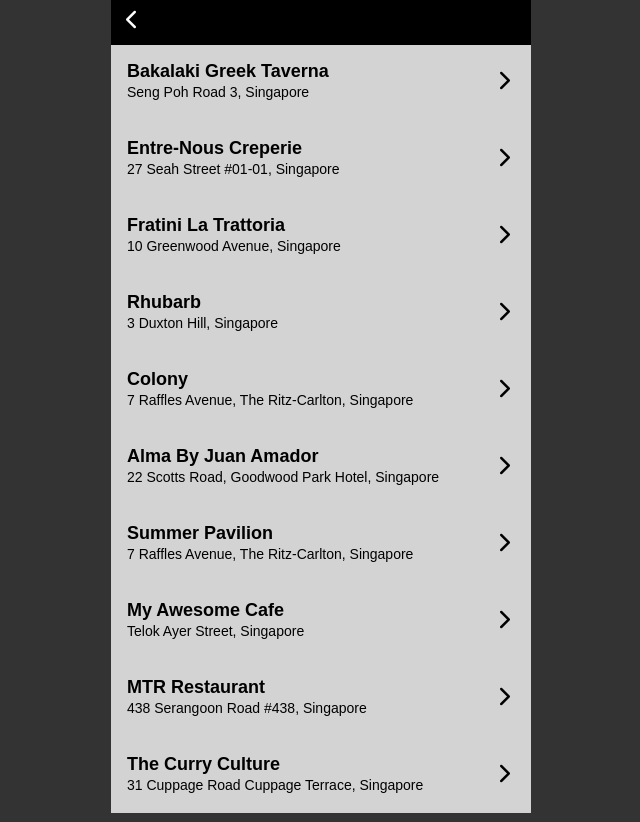
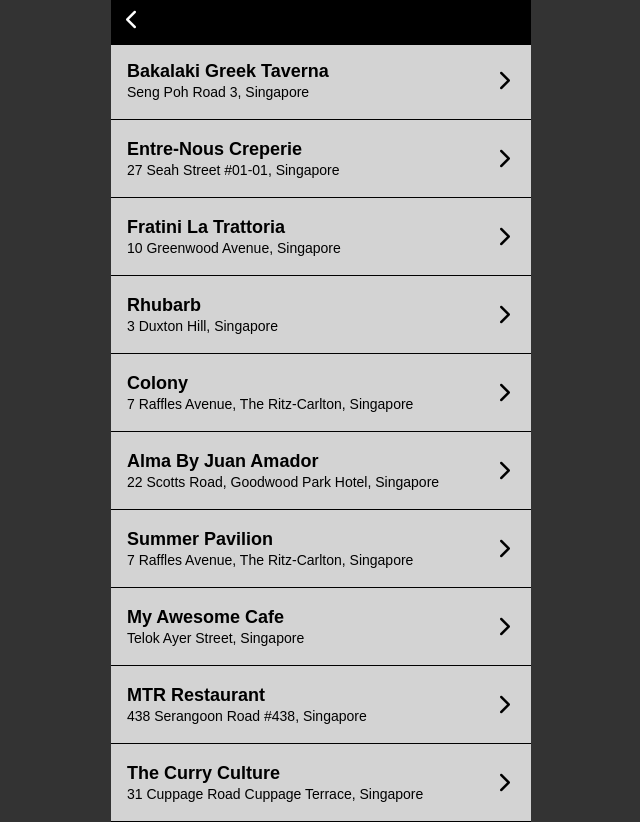
Before and after one commit to ellamignon/10-css-box-model, a plain HTML site: page index.html in a window 1280 px wide. Shown: the whole page, without its empty margins (319-959 px from the left). Drawn offline with Linux system fonts and the light colour scheme.

Commit message:
revised file

```diff
--- a/css/style.css
+++ b/css/style.css
@@ -22,7 +22,7 @@
   z-index: 1;
 }
 .restaurant-list {
-  border-bottom: 1px;
+  border-bottom: 1px solid color;
   border-style: solid;
   border-color: lightgray;
   padding-top: 10%;
@@ -35,7 +35,7 @@
   width: 420px;
   padding-top: 10px;
   padding-bottom: 10px;
-  border-bottom: 60px;
+  border-bottom: 1px solid #000;
   border-color: black;
 }
 
```
